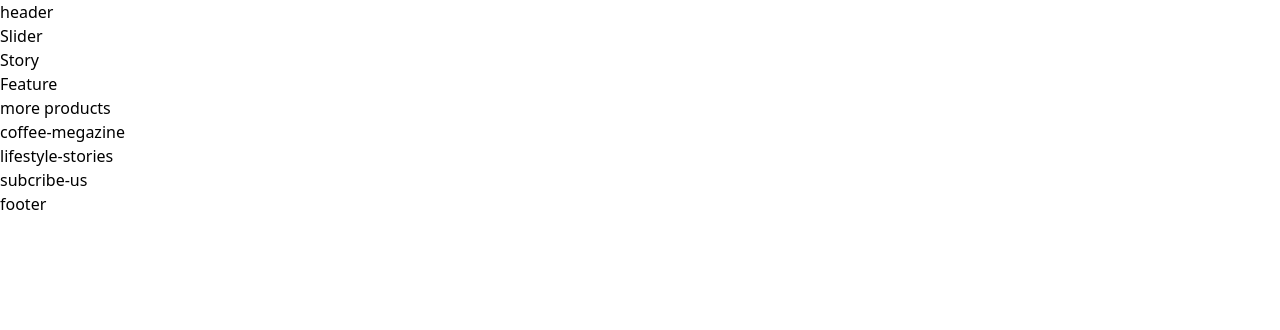
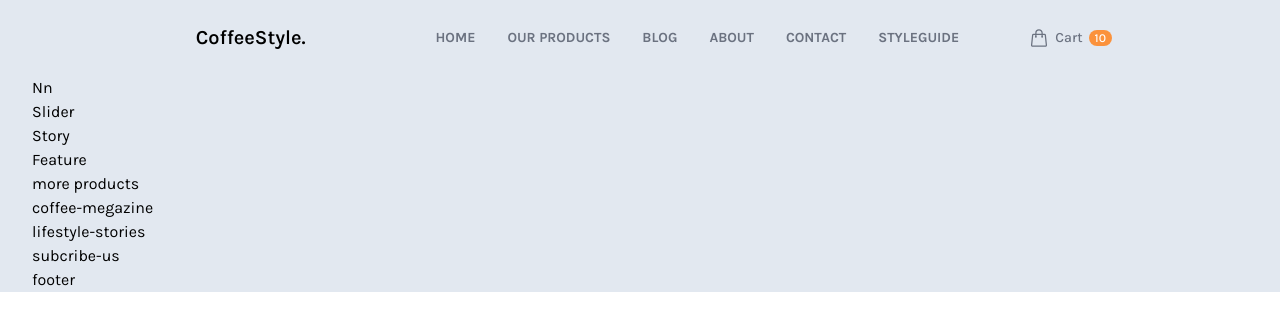
Before and after one commit to nhhung1412/tailwind-project, a website: page public/index.html in a window 1280 px wide. Drawn offline with Linux system fonts and the light colour scheme.

Commit message:
Add-header

```diff
--- a/public/index.html
+++ b/public/index.html
@@ -5,16 +5,59 @@
     <meta charset="UTF-8">
     <meta http-equiv="X-UA-Compatible" content="IE=edge">
     <meta name="viewport" content="width=device-width, initial-scale=1.0">
-    <link href="output.css" rel="stylesheet">
+    <link href="./output.css" type="text/css" rel="stylesheet">
     <title>Huu Hung</title>
 </head>
 
 <body>
     <div id="root">
-        <div class="content-wrapper">
-            <header>header</header>
+        <div class="content-wrapper max-w-screen-2xl text-base mx-auto px-8 bg-slate-200 font-karla">
+            <header class="py-6 mx-10">
+                <nav class="flex justify-between items-center">
+                    <!-- Logo -->
+                    <div class="logo basis-2/6 text-center font-semibold text-xl cursor-pointer">
+                        CoffeeStyle.
+                    </div>
+                    <!-- Menu items -->
+                    <ul
+                        class="basis-3/6 uppercase flex items-center justify-center gap-8 text-sm text-gray-500 font-bold">
+                        <li class="ct-top-menu-item">
+                            <a href="#">Home</a>
+                        </li>
+                        <li class="ct-top-menu-item">
+                            <a href="#">Our Products</a>
+                        </li>
+                        <li class="ct-top-menu-item">
+                            <a href="#">Blog</a>
+                        </li>
+                        <li class="ct-top-menu-item">
+                            <a href="#">About</a>
+                        </li>
+                        <li class="ct-top-menu-item">
+                            <a href="#">Contact</a>
+                        </li>
+                        <li class="ct-top-menu-item">
+                            <a href="#">Styleguide</a>
+                        </li>
+                    </ul>
+                    <!-- Right items header -->
+                    <ul class="basis-1/6 flex justify-start items-center ml-16 text-sm text-gray-500 font-medium ">
+                        <li class="ct-top-menu-item">
+                            <a href="#" class="flex items-center">
+                                <svg xmlns="http://www.w3.org/2000/svg" fill="none" viewBox="0 0 24 24"
+                                    stroke-width="1.5" stroke="currentColor" class="ct-icon">
+                                    <path stroke-linecap="round" stroke-linejoin="round"
+                                        d="M15.75 10.5V6a3.75 3.75 0 10-7.5 0v4.5m11.356-1.993l1.263 12c.07.665-.45 1.243-1.119 1.243H4.25a1.125 1.125 0 01-1.12-1.243l1.264-12A1.125 1.125 0 015.513 7.5h12.974c.576 0 1.059.435 1.119 1.007zM8.625 10.5a.375.375 0 11-.75 0 .375.375 0 01.75 0zm7.5 0a.375.375 0 11-.75 0 .375.375 0 01.75 0z" />
+                                </svg>
+                                <span class="mx-1.5">Cart</span>
+                                <span class="ct-badge-circle bg-orange-400 text-white">10</span>
+                            </a>
 
-            <main>
+                        </li>
+                    </ul>
+                </nav>
+            </header>
+            <main>Nn
                 <div class="slider">
                     Slider
                 </div> <!-- end Slider -->
--- a/src/input.css
+++ b/src/input.css
@@ -1,3 +1,23 @@
-@tailwind base;
-@tailwind components;
-@tailwind utilities;
+@import "tailwindcss/base";
+@import "tailwindcss/components";
+@import "tailwindcss/utilities";
+@import url('https://fonts.googleapis.com/css2?family=Karla:ital,wght@0,200;0,300;0,400;0,500;0,600;0,700;0,800;1,200;1,300;1,400;1,500;1,600;1,700;1,800&display=swap');
+
+/* ct = custom */
+.ct-top-menu-item {
+    @apply
+    cursor-pointer
+    py-1
+  hover:text-gray-900
+    relative
+    /* line effect hover ease in out :hover */
+    after:absolute after:bottom-0 after:left-0 after:bg-light-coffee after:h-0.5 after:w-0 hover:after:w-full after:transition-all after:ease-in-out after:duration-300;
+}
+
+.ct-icon {
+    @apply w-5 h-5 inline-block;
+}
+
+.ct-badge-circle {
+    @apply text-xs text-center rounded-full px-1.5;
+}
--- a/tailwind.config.js
+++ b/tailwind.config.js
@@ -1,7 +1,14 @@
 module.exports = {
-  content: ["./src/**/*.{html,js}"],
+  content: ["./public/**/*.{html,js}"],
   theme: {
-    extend: {},
+    extend: {
+      fontFamily: {
+        'karla': ['Karla', 'sans-serif']
+      },
+      colors: {
+        'light-coffee' : '#C89F94'
+      }
+    },
   },
   plugins: [],
 }
```
Also changed, not shown: public/output.css.
